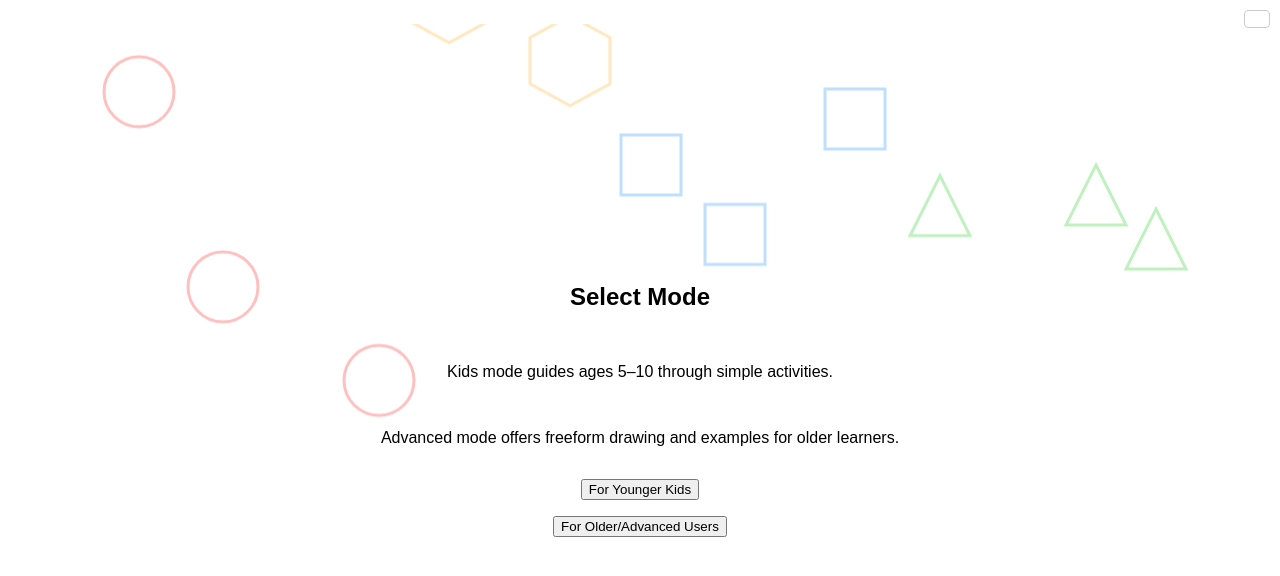
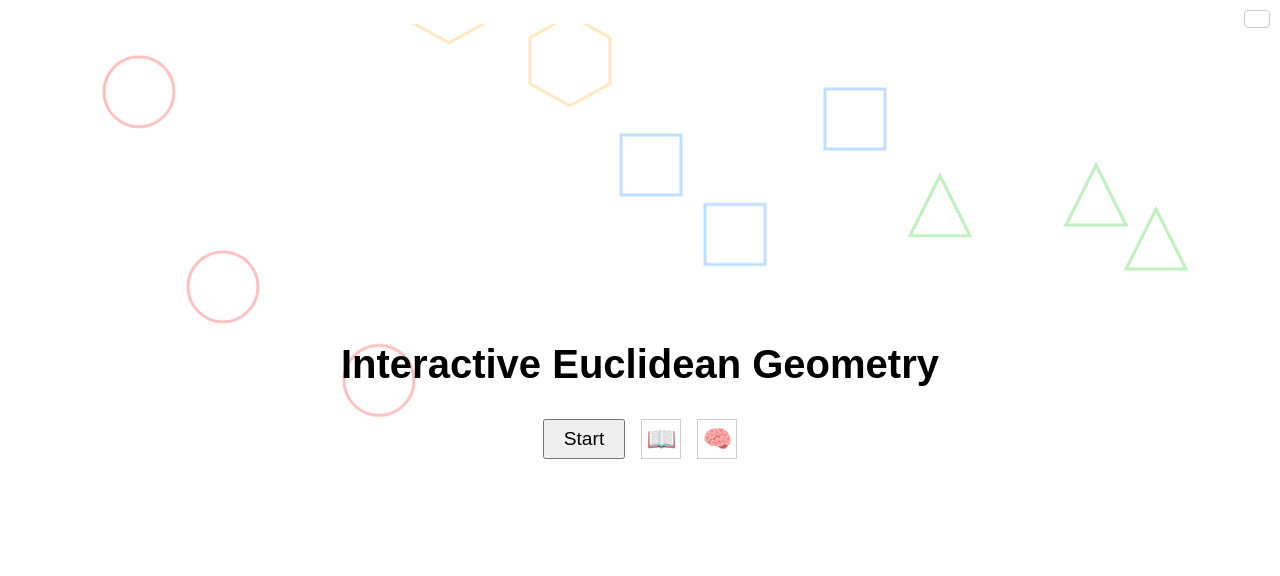
Before and after one commit to maxaeon/geometry, a plain HTML site: page index.html in a window 1280 px wide. Drawn offline with nearby package versions, Linux system fonts and the light colour scheme.

Commit message:
Redesign start screen and add dictionary/advanced icons

```diff
--- a/index.html
+++ b/index.html
@@ -50,11 +50,12 @@
             </svg>
         </div>
         <div id="mode-content">
-            <h2>Select Mode</h2>
-            <p class="mode-desc">Kids mode guides ages 5–10 through simple activities.</p>
-            <p class="mode-desc">Advanced mode offers freeform drawing and examples for older learners.</p>
-            <button id="kids-mode">For Younger Kids</button>
-            <button id="advanced-mode">For Older/Advanced Users</button>
+            <h1>Interactive Euclidean Geometry</h1>
+            <div class="mode-buttons">
+                <button id="start-btn">Start</button>
+                <button id="dictionary-btn" class="icon-btn" title="Dictionary">&#128214;</button>
+                <button id="advanced-info-btn" class="icon-btn" title="Advanced Info">&#129504;</button>
+            </div>
         </div>
     </div>
     <div id="toolbar" style="display:none">
--- a/script.js
+++ b/script.js
@@ -191,8 +191,15 @@ function setup() {
         infoBtn.addEventListener('click', showTutorial);
     }
 
-    document.getElementById('kids-mode').addEventListener('click', startKidsMode);
-    document.getElementById('advanced-mode').addEventListener('click', startAdvancedMode);
+    document.getElementById('start-btn').addEventListener('click', startKidsMode);
+    const dictBtn = document.getElementById('dictionary-btn');
+    if(dictBtn){
+        dictBtn.addEventListener('click', openDictionary);
+    }
+    const advBtn = document.getElementById('advanced-info-btn');
+    if(advBtn){
+        advBtn.addEventListener('click', showAdvancedInfo);
+    }
 
     createColorPalette();
     setTool('select');
@@ -1073,3 +1080,12 @@ function demonstrateCircleSymmetry(){
 function showEqualSidesPrompt(){
     feedbackElem.textContent = 'Can you make this triangle have two equal sides?';
 }
+
+// ----- Utility buttons on start screen -----
+function openDictionary(){
+    alert('Dictionary coming soon!');
+}
+
+function showAdvancedInfo(){
+    alert('Advanced info coming soon!');
+}
--- a/style.css
+++ b/style.css
@@ -26,6 +26,36 @@ body {
     align-items: center;
     gap: 1rem;
     z-index: 1;
+}
+
+#mode-content h1 {
+    font-size: 2.5rem;
+    margin: 0 0 1rem;
+}
+
+.mode-buttons {
+    display: flex;
+    gap: 1rem;
+}
+
+#start-btn {
+    font-size: 1.2rem;
+    padding: 0.4rem 1.2rem;
+}
+
+.icon-btn {
+    width: 40px;
+    height: 40px;
+    font-size: 24px;
+    line-height: 36px;
+    padding: 0;
+    border: 1px solid #ccc;
+    background: #fff;
+    cursor: pointer;
+}
+
+.icon-btn:hover {
+    background: #e6e6e6;
 }
 
 #bg-shapes {
```
